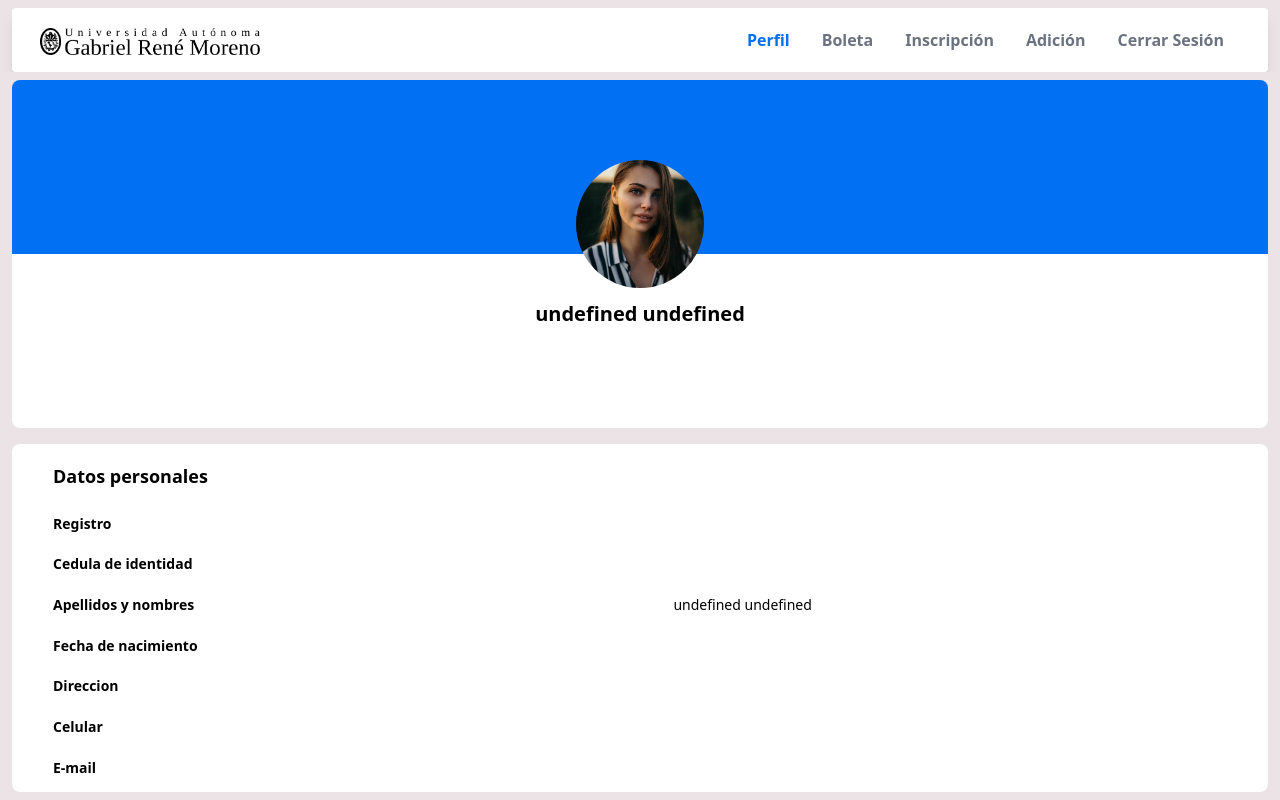
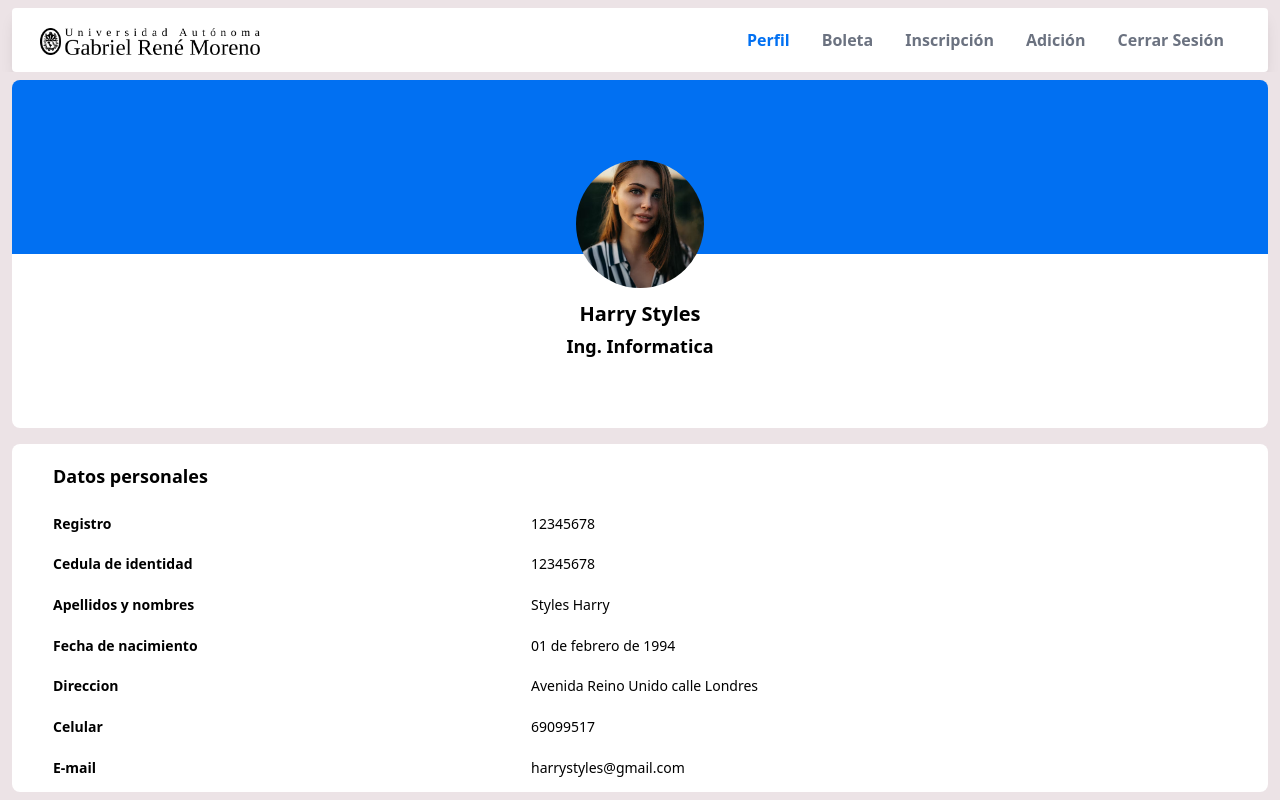
Before and after one commit to nahuelXZV/IHC-Inscripciones, a Next.js app: page / in a window 1280 px wide. Built offline with nearby package versions, Linux system fonts and the light colour scheme.

Commit message:
updates y login alertas

```diff
--- a/components/confirm.js
+++ b/components/confirm.js
@@ -98,7 +98,7 @@ export default function AlertDialog({ type = 'inscripción' }) {
                             </button>
                     }
                 </DialogActions>
-                <Snackbar open={showAlert} autoHideDuration={4000} onClose={handleAlertClose}>
+                <Snackbar open={showAlert} autoHideDuration={5000} onClose={handleAlertClose}>
                     <Alert onClose={handleAlertClose} variant='filled' severity="error">
                         {texto1}
                     </Alert>
--- a/context/DataContext.js
+++ b/context/DataContext.js
@@ -1275,16 +1275,16 @@ var DBHorario = [
 var DBuser = [
     {
         id: 1,
-        nombre: "Juan",
-        apellido: "Perez",
+        nombre: "Daniela",
+        apellido: "Carrasco",
         registro: '219010641',
-        contraseña: '12345678',
+        contraseña: '123',
         carrera: 'Ing. Informática',
         ci: '12890698',
         fecha: '22 de agosto de 1999',
         direccion: 'Av. 6 de agosto',
         celular: '78945612',
-        email: 'juanperez@gmail.com',
+        email: 'danielac@gmail.com',
         auth: 'false',
         ppa: '51',
         cantidadLev: 1,
--- a/src/pages/adicion.js
+++ b/src/pages/adicion.js
@@ -207,7 +207,7 @@ export default function Adicion() {
     if (materia.observacion == 'Levantamiento' && !mismoDocente) {
       if (cantLev >= cantMaxLev) {
         //alert("Limite maximo de levantamientos alcanzado");
-        setTexto('Limite maximo de levantamientos alcanzado');
+        setTexto('Limite maximo de levantamientos alcanzado: ' + cantMaxLev);
         setShowAlert(true);
         return false;
       }
@@ -522,7 +522,7 @@ export default function Adicion() {
                 </TableBody>
               </Table>
             </TableContainer>
-            <Snackbar open={showAlert} autoHideDuration={4000} onClose={handleAlertClose}>
+            <Snackbar open={showAlert} autoHideDuration={5000} onClose={handleAlertClose}>
               <Alert onClose={handleAlertClose} variant='filled' severity="error">
                 {texto1}
               </Alert>
--- a/src/pages/boleta.js
+++ b/src/pages/boleta.js
@@ -29,15 +29,15 @@ export default function Boleta() {
               </tr>
               <tr>
                 <td className="font-bold text-sm">Registro</td>
-                <td className="text-sm font-normal text-black ">{usuarioAutenticado?.registro}</td>
+                <td className="text-sm font-normal text-black ">{(usuarioAutenticado)? usuarioAutenticado.registro: '12345678'}</td>
               </tr>
               <tr>
                 <td className="font-bold text-sm">Estudiante</td>
-                <td className="text-sm font-normal text-black">{usuarioAutenticado?.apellido + ' ' + usuarioAutenticado?.nombre}</td>
+                <td className="text-sm font-normal text-black">{(usuarioAutenticado)? usuarioAutenticado.apellido + ' ' + usuarioAutenticado.nombre : 'Harry Styles'}</td>
               </tr>
               <tr>
                 <td className="font-bold text-sm">Carrera</td>
-                <td className="text-sm font-normal text-black">{usuarioAutenticado?.carrera}</td>
+                <td className="text-sm font-normal text-black">{(usuarioAutenticado)? usuarioAutenticado.carrera: 'Ing. Informatica'}</td>
               </tr>
               <tr>
                 <td className="font-bold text-sm">Gestion</td>
--- a/src/pages/index.js
+++ b/src/pages/index.js
@@ -20,8 +20,8 @@ export default function Home() {
                     <div className="w-full h-1/2 bg-white rounded-b-lg"></div>
                     <div className="absolute top-0 left-0 w-full h-full items-center justify-center flex-col text-center pt-20">
                         <Image src="/photo.avif" width={40} height={40} alt="" className="w-20 h-20 m-auto rounded-full object-cover lg:w-32 lg:h-32" />
-                        <h1 className="hidden mt-3 text-xl font-semibold text-black lg:block"> {usuarioAutenticado?.nombre + " " + usuarioAutenticado?.apellido} </h1>
-                        <h1 className="hidden mt-1 text-lg font-bold text-black lg:block"> {usuarioAutenticado?.carrera}</h1>
+                        <h1 className="hidden mt-3 text-xl font-semibold text-black lg:block"> {(usuarioAutenticado)? usuarioAutenticado.nombre + " " + usuarioAutenticado.apellido : 'Harry Styles'} </h1>
+                        <h1 className="hidden mt-1 text-lg font-bold text-black lg:block"> {(usuarioAutenticado)? usuarioAutenticado.carrera : 'Ing. Informatica'}</h1>
                     </div>
                 </div>
 
@@ -34,31 +34,31 @@ export default function Home() {
                                 </tr>
                                 <tr>
                                     <td className="font-bold text-sm">Registro</td>
-                                    <td className="text-sm font-normal text-black ">{usuarioAutenticado?.registro}</td>
+                                    <td className="text-sm font-normal text-black ">{(usuarioAutenticado)? usuarioAutenticado.registro: '12345678'}</td>
                                 </tr>
                                 <tr>
                                     <td className="font-bold text-sm ">Cedula de identidad</td>
-                                    <td className="text-sm font-normal text-black">{usuarioAutenticado?.ci}</td>
+                                    <td className="text-sm font-normal text-black">{(usuarioAutenticado)? usuarioAutenticado.ci : '12345678'}</td>
                                 </tr>
                                 <tr>
                                     <td className="font-bold text-sm">Apellidos y nombres</td>
-                                    <td className="text-sm font-normal text-black">{usuarioAutenticado?.apellido + ' ' + usuarioAutenticado?.nombre}</td>
+                                    <td className="text-sm font-normal text-black">{(usuarioAutenticado)? usuarioAutenticado?.apellido + ' ' + usuarioAutenticado.nombre : 'Styles Harry'}</td>
                                 </tr>
                                 <tr>
                                     <td className="font-bold text-sm">Fecha de nacimiento</td>
-                                    <td className="text-sm font-normal text-black">{usuarioAutenticado?.fecha}</td>
+                                    <td className="text-sm font-normal text-black">{(usuarioAutenticado)? usuarioAutenticado.fecha : '01 de febrero de 1994'}</td>
                                 </tr>
                                 <tr>
                                     <td className="font-bold text-sm">Direccion</td>
-                                    <td className="text-sm font-normal text-black">{usuarioAutenticado?.direccion}</td>
+                                    <td className="text-sm font-normal text-black">{(usuarioAutenticado)? usuarioAutenticado.direccion : 'Avenida Reino Unido calle Londres'}</td>
                                 </tr>
                                 <tr>
                                     <td className="font-bold text-sm">Celular</td>
-                                    <td className="text-sm font-normal text-black">{usuarioAutenticado?.celular}</td>
+                                    <td className="text-sm font-normal text-black">{(usuarioAutenticado)? usuarioAutenticado.celular : '69099517'}</td>
                                 </tr>
                                 <tr>
                                     <td className="font-bold text-sm">E-mail</td>
-                                    <td className="text-sm font-normal text-black">{usuarioAutenticado?.email}</td>
+                                    <td className="text-sm font-normal text-black">{(usuarioAutenticado)? usuarioAutenticado.email : 'harrystyles@gmail.com'}</td>
                                 </tr>
                             </tbody>
                         </table>
--- a/src/pages/inscripcion.js
+++ b/src/pages/inscripcion.js
@@ -197,7 +197,7 @@ export default function Inscripcion() {
         if (materia.observacion == 'Levantamiento' && !mismoDocente) {
             if (cantLev >= cantMaxLev) {
                 //alert("Limite maximo de levantamientos alcanzado");
-                setTexto('Limite maximo de levantamientos alcanzado');
+                setTexto('Limite maximo de levantamientos alcanzado: ' + cantMaxLev);
                 setShowAlert(true);
                 return false;
             }
@@ -518,7 +518,7 @@ export default function Inscripcion() {
                                 </TableBody>
                             </Table>
                         </TableContainer>
-                        <Snackbar open={showAlert} autoHideDuration={4000} onClose={handleAlertClose}>
+                        <Snackbar open={showAlert} autoHideDuration={5000} onClose={handleAlertClose}>
                             <Alert onClose={handleAlertClose} variant='filled' severity="error">
                                 {texto1}
                             </Alert>
```
Also changed, not shown: src/pages/login.js (+10 -6 lines).
